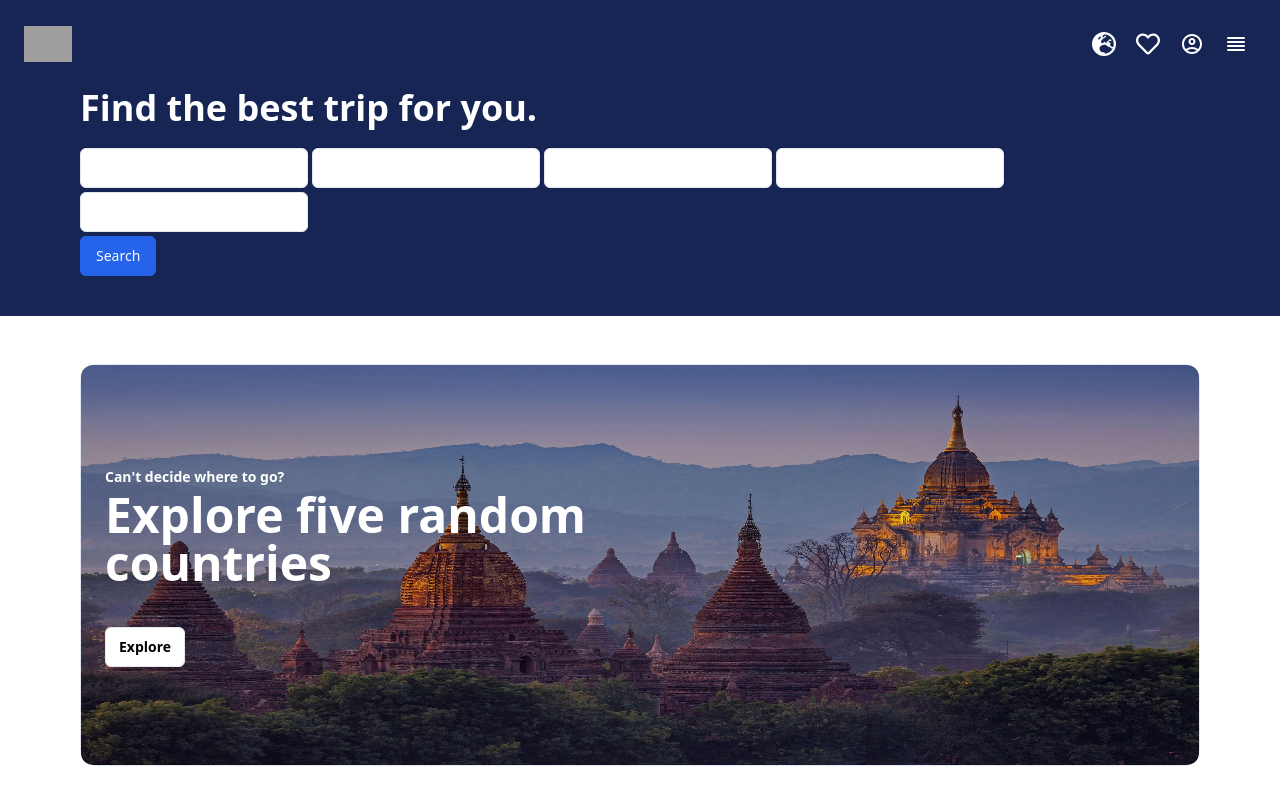
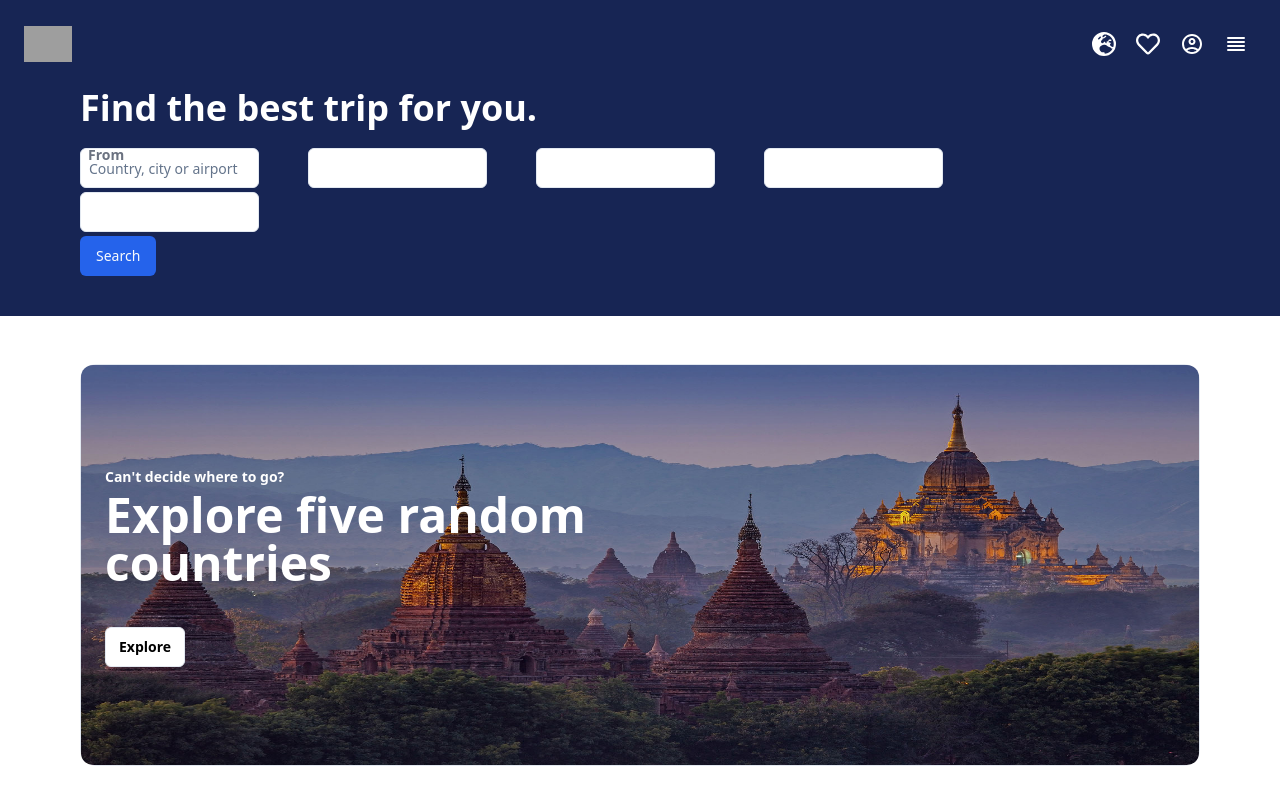
Before and after one commit to Pieczasz/find-trip, a Next.js app: page / in a window 1280 px wide. Shown: the top 800 px of the page. Built offline with nearby package versions, Linux system fonts and the light colour scheme; grey boxes are pictures that could not be loaded.

Commit message:
Almost finished SearchButton

```diff
--- a/src/components/Inputs.tsx
+++ b/src/components/Inputs.tsx
@@ -1,3 +1,4 @@
+import SearchButton from './SearchButton';
 import { Button } from './ui/button';
 import { Input } from './ui/input';
 
@@ -5,11 +6,11 @@ const Inputs = () => {
 	return (
 		<div className="flex gap-1 pb-10 w-full flex-wrap justify-between">
 			<div className="flex flex-wrap gap-1 w-30">
-				<Input type="text" id="fromWhere" className="w-30" />
-				<Input type="text" id="howManyCountries" className="w-30" />
-				<Input type="text" id="depart" className="w-30" />
-				<Input type="text" id="return" className="w-30" />
-				<Input type="text" id="travelersInfo" className="w-30" />
+				<SearchButton info="From" placeholder="Country, city or airport" />
+				<SearchButton />
+				<SearchButton />
+				<SearchButton />
+				<SearchButton />
 			</div>
 			<Button>Search</Button>
 		</div>
--- a/src/components/SearchButton.tsx
+++ b/src/components/SearchButton.tsx
@@ -1,15 +1,34 @@
 import React from 'react';
+import { Label } from './ui/label';
+import { Input } from './ui/input';
 import { Button } from './ui/button';
 
-const SearchButton = () => {
+interface SearchButtonProps {
+	info?: string;
+	placeholder?: string;
+	icon?: React.ReactNode;
+}
+
+const SearchButton: React.FC<SearchButtonProps> = ({
+	info,
+	placeholder,
+	icon,
+}) => {
 	return (
-		<div className="">
-			<Button className="w-full h-full">
-				{/* span on larger device */}
-				<span></span>
-				{/* icon on mobile */}
-				<span></span>
-			</Button>
+		<div>
+			<Label className="block w-full">
+				<div className="w-4/5 h-3/5 relative">
+					<div className="flex flex-col">
+						{info && (
+							<span className="font-bold text-gray-500 absolute top-0 left-0 pl-2">
+								{info}
+							</span>
+						)}
+						<Input type="text" className=" pl-2" placeholder={placeholder} />
+					</div>
+					<div className="w-8 h-8 md:hidden">{icon}</div>
+				</div>
+			</Label>
 		</div>
 	);
 };
```
